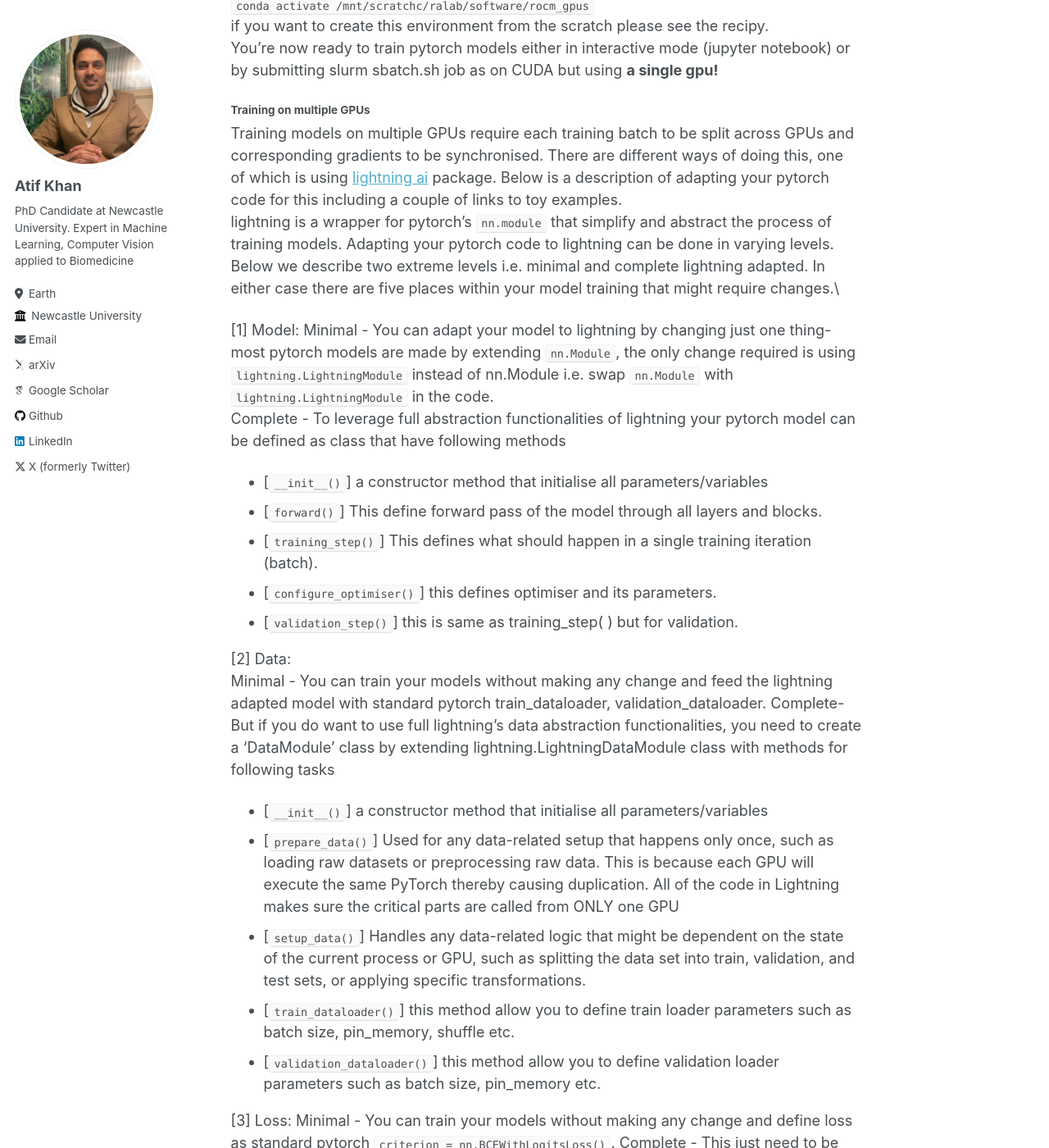
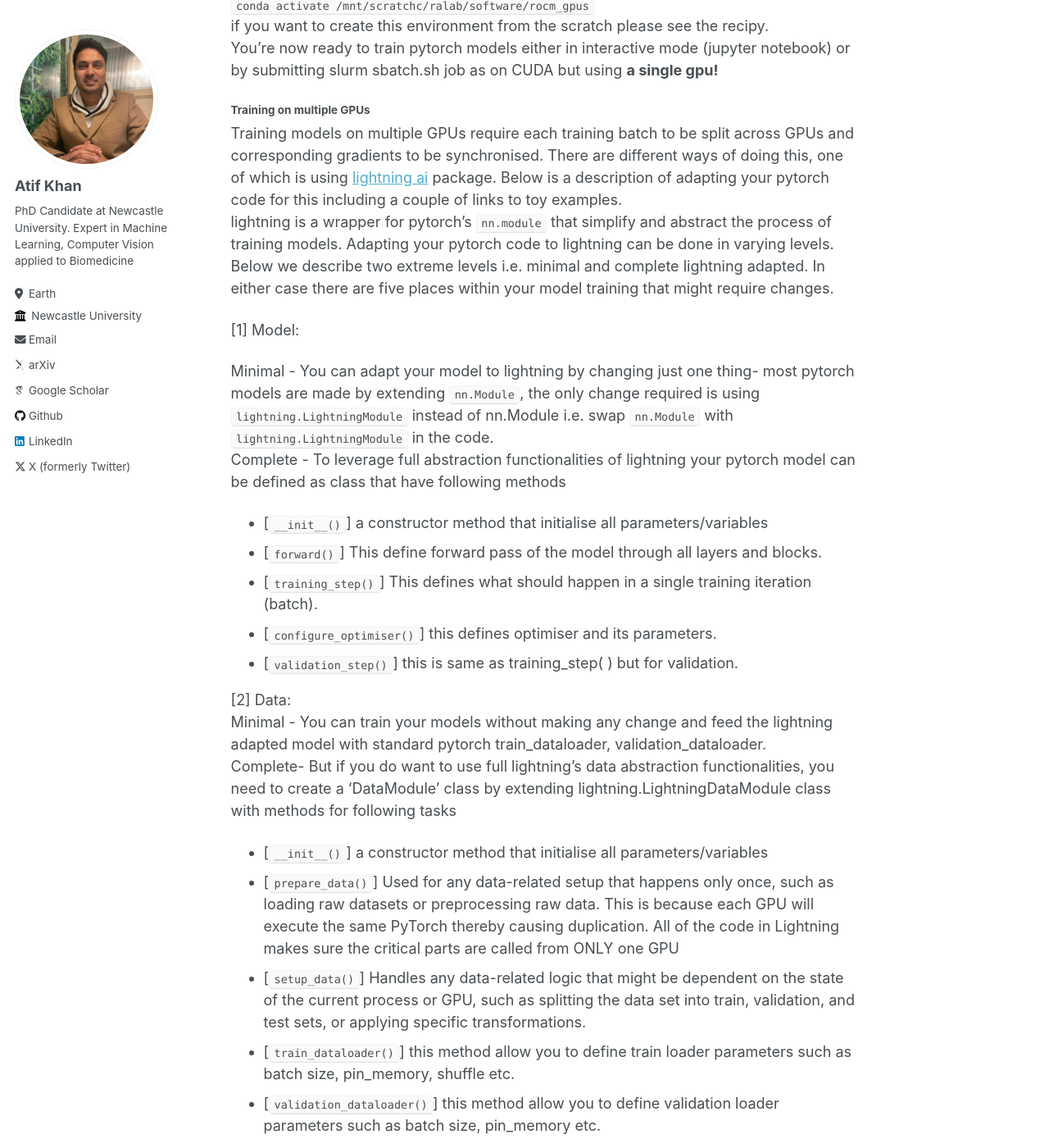
Before and after one commit to atifkhanncl/atifkhanncl.github.io, a Jekyll site: the page built from sample.md, in a window 1280 px wide and 1400 px high, scrolled down 574 px. Shown: the whole window at 82% size. Built offline with Jekyll 4.4.1, drawn with Linux system fonts in a browser that asks for light colours; some web fonts are replaced; our own code applies the rules of GitHub Pages for plain Markdown files; some of the changed text lies outside the part shown.

Commit message:
Update sample.md

````diff
--- a/sample.md
+++ b/sample.md
@@ -3,16 +3,17 @@ Background: The CI has 10 ROCm nodes each of which have 8x  AMD Instinct MI50(32
 There are two ways (that I found) of using these nodes for DL model training.
 
 ### Using a conda env
-Start the pre-made pytorch conda environment called 'rocm_gpus' that exist in scratchc- using:\
-```conda activate /mnt/scratchc/ralab/software/rocm_gpus```\
-if you want to create this environment from the scratch please see the recipy.\
+Start the pre-made pytorch conda environment called 'rocm_gpus' that exist in scratchc- using:<br>
+```conda activate /mnt/scratchc/ralab/software/rocm_gpus```<br>
+if you want to create this environment from the scratch please see the recipy.<br>
 You're now ready to train pytorch models either in interactive mode (jupyter notebook) or by submitting slurm sbatch.sh job as on CUDA but using **a single gpu!**
 #### Training on multiple GPUs
-Training models on multiple GPUs require each training batch to be split across GPUs and corresponding gradients to be synchronised. There are different ways of doing this, one of which is using [lightning ai](https://lightning.ai/) package. Below is a description of adapting your pytorch code for this including a couple of links to toy examples.\
-lightning is a wrapper for pytorch's ```nn.module``` that simplify and abstract the process of training models. Adapting your pytorch code to lightning can be done in varying levels. Below we describe two extreme levels i.e. minimal and complete lightning adapted. In either case there are five places within your model training that might require changes.\
+Training models on multiple GPUs require each training batch to be split across GPUs and corresponding gradients to be synchronised. There are different ways of doing this, one of which is using [lightning ai](https://lightning.ai/) package. Below is a description of adapting your pytorch code for this including a couple of links to toy examples.<br>
+lightning is a wrapper for pytorch's ```nn.module``` that simplify and abstract the process of training models. Adapting your pytorch code to lightning can be done in varying levels. Below we describe two extreme levels i.e. minimal and complete lightning adapted. In either case there are five places within your model training that might require changes.
 
-[1] Model:
-Minimal - You can adapt your model to lightning by changing just one thing- most pytorch models are made by extending ```nn.Module```, the only change required is using ```lightning.LightningModule``` instead of nn.Module i.e. swap ```nn.Module``` with ```lightning.LightningModule``` in the code.\
+[1] Model:<br>
+
+Minimal - You can adapt your model to lightning by changing just one thing- most pytorch models are made by extending ```nn.Module```, the only change required is using ```lightning.LightningModule``` instead of nn.Module i.e. swap ```nn.Module``` with ```lightning.LightningModule``` in the code.<br>
 Complete - To leverage full abstraction functionalities of lightning your pytorch model can be defined as class that have following methods
 - [```__init__()```] a constructor method that initialise all parameters/variables
 - [```forward()```] This define forward pass of the model through all layers and blocks.
@@ -23,8 +24,8 @@ Complete - To leverage full abstraction functionalities of lightning your pytorc
 
 
 
-[2] Data:
-Minimal - You can train your models without making any change and feed the lightning adapted model with standard pytorch train_dataloader, validation_dataloader.
+[2] Data:  <br>
+Minimal - You can train your models without making any change and feed the lightning adapted model with standard pytorch train_dataloader, validation_dataloader. <br>
 Complete- But if you do want to use full lightning's data abstraction functionalities, you need to create a 'DataModule' class by extending lightning.LightningDataModule class with methods for following tasks
 - [```__init__()```] a constructor method that initialise all parameters/variables
 - [```prepare_data()```] Used for any data-related setup that happens only once, such as loading raw datasets or preprocessing raw data. This is because each GPU will execute the same PyTorch thereby causing duplication. All of the code in Lightning makes sure the critical parts are called from ONLY one GPU
@@ -32,19 +33,19 @@ Complete- But if you do want to use full lightning's data abstraction functional
 - [```train_dataloader()```] this method allow you to define train loader parameters such as batch size, pin_memory, shuffle etc.
 - [```validation_dataloader()```] this method allow you to define validation loader parameters such as batch size, pin_memory etc.
 
-[3] Loss:
-Minimal - You can train your models without making any change and define loss as standard pytorch ```criterion = nn.BCEWithLogitsLoss()```.
-Complete - This just need to be defined as a method within your model class.
+[3] Loss:<br>
+Minimal - You can train your models without making any change and define loss as standard pytorch ```criterion = nn.BCEWithLogitsLoss()```.<br>
+Complete - This just need to be defined as a method within your model class. <br>
 
-[4] Optimiser:
-Minimal - You can train your models without making any change and define optimiser as standard pytorch ```optimiser = torch.AdamW(model.parameters(), lr=learning_rate)```.
-Complete - This just need to be defined as a method within your model class.
+[4] Optimiser:<br>
+Minimal - You can train your models without making any change and define optimiser as standard pytorch ```optimiser = torch.AdamW(model.parameters(), lr=learning_rate)```.<br>
+Complete - This just need to be defined as a method within your model class.<br>
 
-[5] Training as Slurm sbatch job: To train as cluster the nodes and GPU numbers should match in trainer invocation and ```sbatch.sh``` file. As an example, to employ 5 nodes with 4 GPUs. Within you python training file you need to invoke trainer with following parameters.
+[5] Training as Slurm sbatch job: To train as cluster the nodes and GPU numbers should match in trainer invocation and ```sbatch.sh``` file. As an example, to employ 5 nodes with 4 GPUs. Within you python training file you need to invoke trainer with following parameters.<br>
 
-```trainer = lightning.Trainer(accelerator='gpu',devices=4,num_nodes=5, strategy="ddp",callbacks=[checkpoint_callback,early_stopping ])``` ```# devices = gpus; num_nodes = nodes```
+```trainer = lightning.Trainer(accelerator='gpu',devices=4,num_nodes=5, strategy="ddp",callbacks=[checkpoint_callback,early_stopping ])``` ```# devices = gpus; num_nodes = nodes```<br>
 
-And the corresponding slurm job file will look like
+And the corresponding slurm job file will look like <br>
 ```
 #!/bin/bash
 #SBATCH --job-name=somename
````
Also changed, not shown: other parts of sample.md (+20 -3 lines).
